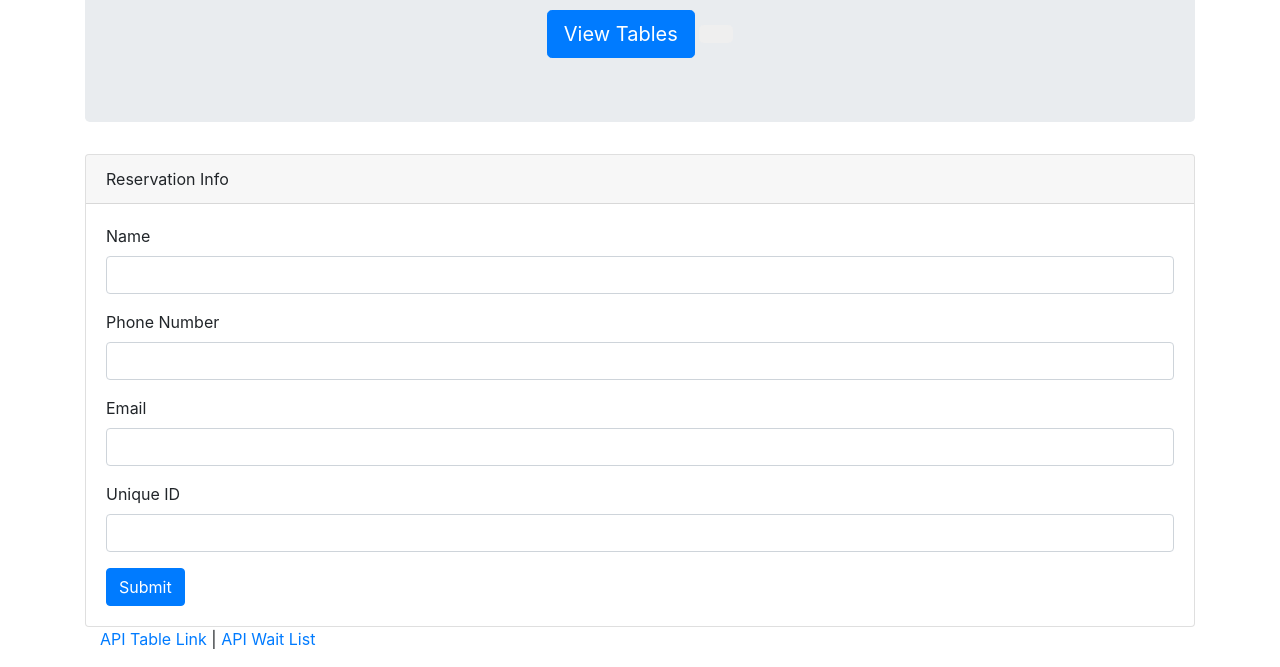
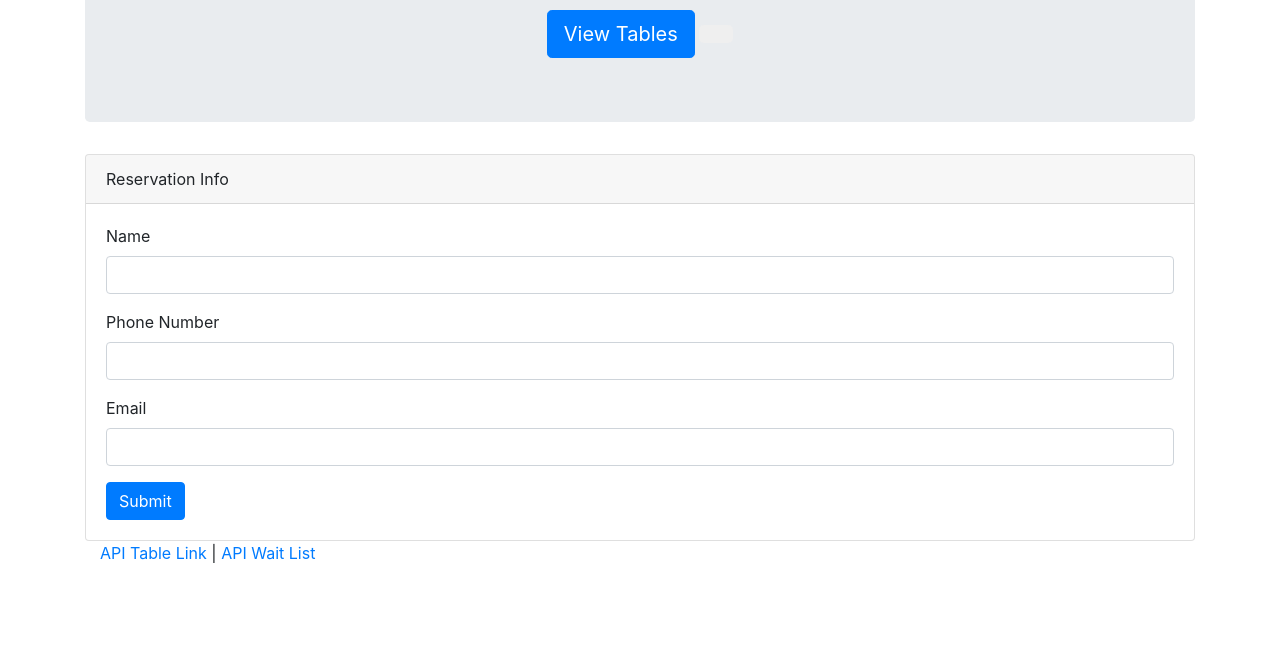
Before and after one commit to CharlotteFrancis/HotRestaurant, a website: page public/reserve.html in a window 1280 px wide. Shown: the part 205-872 px from the top of the page. After the commit the page ends 800 px from the top, so only its background shows below. Drawn offline with nearby package versions, Linux system fonts and the light colour scheme.

Commit message:
add reservation

```diff
--- a/public/reserve.html
+++ b/public/reserve.html
@@ -51,10 +51,6 @@
                 <label for="reserve-email">Email</label>
                 <input type="text" class="form-control" id="reserve-email">
               </div>
-              <div class="form-group">
-                <label for="reserve-unique-id">Unique ID</label>
-                <input type="text" class="form-control" id="reserve-unique-id">
-              </div>
               <button type="submit" id="submit" class="btn btn-primary submit">Submit</button>
             </form>
           </div>
@@ -84,7 +80,6 @@
       document.getElementById('submit').addEventListener('click', event => {
         event.preventDefault()
         axios.post('/api/table', {
-          // rendering function?
           customerName: document.getElementById('reserve-name').value,
           customerEmail: document.getElementById('reserve-email').value,
           customerID: document.getElementById('reserve-unique-id').value,
@@ -92,7 +87,6 @@
         })
         .then(({ data }) => {
           console.log(data)
-          // rendering function?
           document.getElementById('reserve-name').value = ''
           document.getElementById('reserve-email').value = ''
           document.getElementById('reserve-unique-id').value = ''
```
